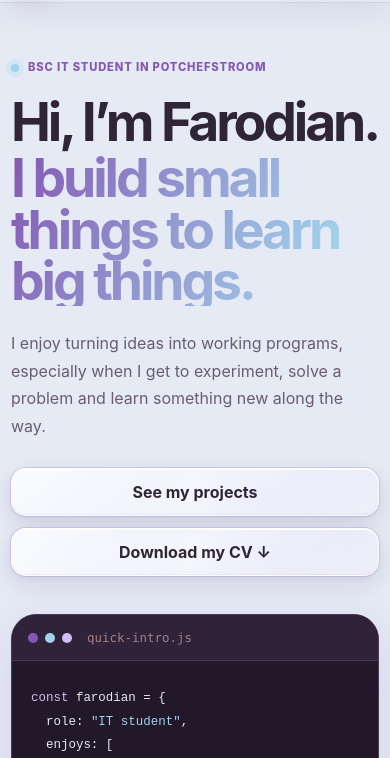
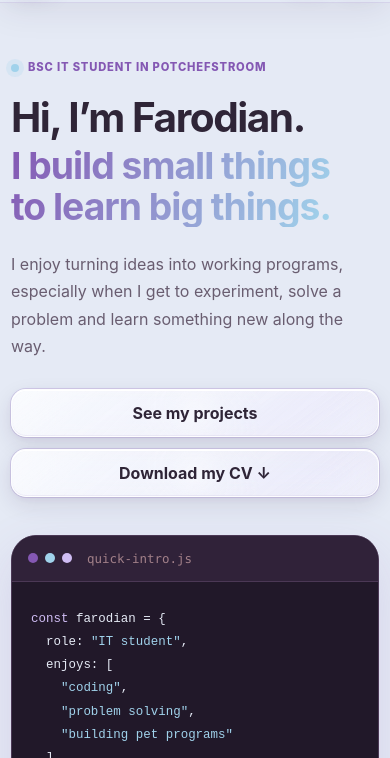
Before and after one commit to FarodianFreeks/FarodianFreeks.github.io, a plain HTML site: page index.html in a window 390 px wide. Shown: the part 70-828 px from the top of the page. Drawn offline with Linux system fonts and the light colour scheme.

Commit message:
Fixed some typography issues with the sizing on mobile

```diff
--- a/index.html
+++ b/index.html
@@ -9,7 +9,7 @@
     <meta name="description" content="The virtual CV of Farodian Freeks, a BSc Information Technology student and aspiring AI software engineer.">
     <title>Farodian Freeks | Virtual CV</title>
     <link rel="icon" href="assets/Virtual CV name logo.png" type="image/png">
-    <link rel="stylesheet" href="style.css?v=mobile-polish-3">
+    <link rel="stylesheet" href="style.css?v=mobile-type-4">
 </head>
 <body>
     <a class="skip-link" href="#main-content">Skip to main content</a>
@@ -59,7 +59,7 @@
                 </p>
                 <div class="hero-buttons">
                     <a class="button primary" href="#projects">See my projects</a>
-                    <a class="button secondary" href="assets/Farodian Elohiam Freeks - CV.pdf?v=20260724" download="Farodian Elohiam Freeks - CV.pdf" aria-label="Download Farodian Elohiam Freeks CV as a PDF">Download my CV ↓</a>
+                    <a class="button secondary" href="assets/Farodian Elohiam Freeks - CV.pdf?v=20260724" download="Farodian Elohiam Freeks - CV.pdf" aria-label="Download Farodian Freeks CV as a PDF">Download my CV ↓</a>
                 </div>
             </div>
 
--- a/style.css
+++ b/style.css
@@ -892,7 +892,14 @@ footer {
     }
 
     .hero h1 {
-        font-size: clamp(3rem, 13vw, 5.3rem);
+        font-size: clamp(3.05rem, 8.25vw, 4.55rem);
+        line-height: 1.02;
+        letter-spacing: -0.045em;
+        text-wrap: balance;
+    }
+
+    .hero h1 span {
+        line-height: 1.04;
     }
 
     .code-card {
@@ -1608,10 +1615,7 @@ body.dark {
     }
 }
 
-/* ==================================================
-   SLOW LIGHT / DARK MODE LOOP TRANSITION
-   This changes only the theme-switch animation.
-   ================================================== */
+/* slower theme transition and two expanding circular loops */
 
 :root {
     --theme-loop-x: 50vw;
@@ -1845,10 +1849,10 @@ body.theme-loop-active::after {
     }
 }
 
-/* ==================================================
+/*
    SUBTLE INSTANT CURSOR-FOLLOWING AMBIENT LIGHT
    The glow follows the pointer exactly with no delay.
-   ================================================== */
+    */
 
 .cursor-light-gradient {
     position: fixed;
@@ -1986,9 +1990,9 @@ footer {
     }
 }
 
-/* ==================================================
+/*
    SMALL PERSONAL SECTION
-   ================================================== */
+    */
 
 .personal-section {
     padding-top: 90px;
@@ -2247,9 +2251,9 @@ body.dark .personal-item {
     }
 }
 
-/* ==================================================
+/*
    AI-FOCUSED CURRENTLY LEARNING SECTION
-   ================================================== */
+    */
 
 .learning-section {
     position: relative;
@@ -2513,9 +2517,9 @@ body.dark .learning-status {
     }
 }
 
-/* ==================================================
+/*
    RESPONSIVE NAVBAR LOGO LOCKUP
-   ================================================== */
+    */
 
 @media (max-width: 1040px) {
     .nav {
@@ -3040,17 +3044,22 @@ body.menu-open {
 
     .hero h1 {
         max-width: 100%;
-        margin-top: 17px;
-        font-size: clamp(2.85rem, 13.2vw, 4.45rem);
-        line-height: 0.96;
-        letter-spacing: -0.058em;
+        margin-top: 18px;
+        font-size: clamp(2.45rem, 10.2vw, 3.35rem);
+        line-height: 1.035;
+        letter-spacing: -0.04em;
         overflow-wrap: normal;
         word-break: normal;
+        text-wrap: balance;
     }
 
     .hero h1 span {
         display: block;
-        margin-top: 0.09em;
+        margin-top: 0.16em;
+        font-size: 0.91em;
+        line-height: 1.065;
+        letter-spacing: -0.032em;
+        text-wrap: balance;
         background: linear-gradient(115deg, var(--accent), var(--highlight), var(--accent));
         background-size: 180% 100%;
         -webkit-background-clip: text;
@@ -3292,7 +3301,16 @@ body.menu-open {
     }
 
     .hero h1 {
-        font-size: clamp(2.65rem, 13.7vw, 3.65rem);
+        font-size: clamp(2.2rem, 10.4vw, 2.85rem);
+        line-height: 1.045;
+        letter-spacing: -0.036em;
+    }
+
+    .hero h1 span {
+        margin-top: 0.18em;
+        font-size: 0.92em;
+        line-height: 1.075;
+        letter-spacing: -0.027em;
     }
 
     .hero-buttons,
@@ -3315,6 +3333,18 @@ body.menu-open {
 }
 
 @media (max-width: 335px) {
+    .hero h1 {
+        font-size: 2.12rem;
+        line-height: 1.055;
+        letter-spacing: -0.031em;
+    }
+
+    .hero h1 span {
+        font-size: 0.9em;
+        line-height: 1.085;
+        letter-spacing: -0.022em;
+    }
+
     .logo-first-name {
         display: none;
     }
```
Also changed, not shown: script.js (+4 -5 lines).
